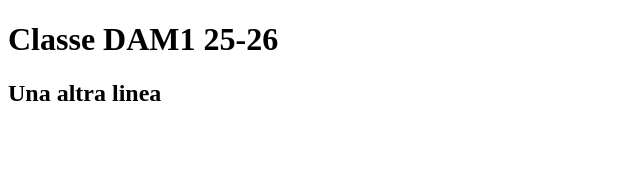
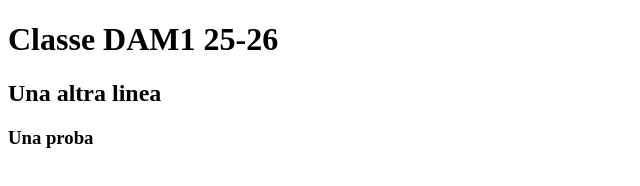
Before and after one commit to viichu00/webdamroyesjavier, a plain HTML site: page index.html in a window 1280 px wide. Shown: the whole page, without its empty margins (0-640 px from the left). Drawn offline with Linux system fonts and the light colour scheme.

Commit message:
Update index.html

```diff
--- a/index.html
+++ b/index.html
@@ -8,5 +8,6 @@
 <body>
     <h1>Classe DAM1 25-26</h1>
     <h2>Una altra linea</h2>
+    <h3>Una proba</h3>
 </body>
 </html>
```
